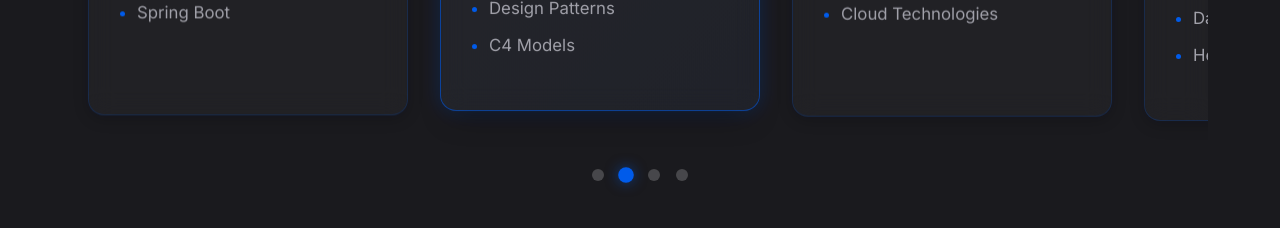
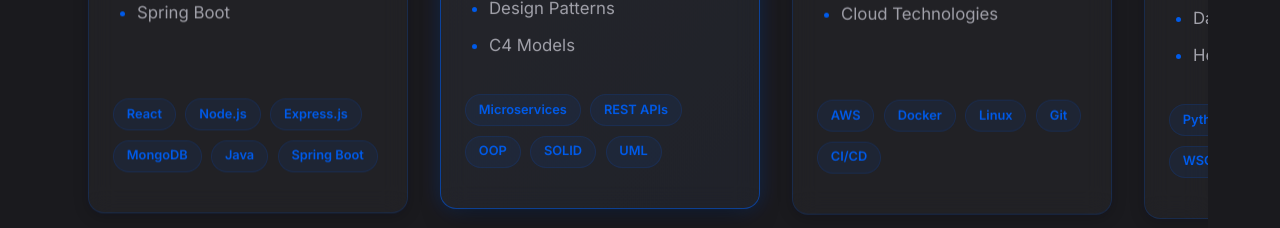
Before and after one commit to nadeera-se22018/mern-portfolio, a React app in the folder frontend/: page / in a window 1280 px wide. Shown: the part 2305-2533 px from the top of the page. Built offline with nearby package versions, Linux system fonts and the light colour scheme; the HTML template or start-up script is replaced by a standard one.

Commit message:
feat: implement interactive Skills component with horizontal slider and card hover effects

```diff
--- a/frontend/src/components/Skills.css
+++ b/frontend/src/components/Skills.css
@@ -262,6 +262,32 @@
     color: var(--accent-color);
 }
 
+.skill-tech-stack {
+    display: flex;
+    flex-wrap: wrap;
+    gap: 0.6rem;
+    margin-top: auto; /* Push to the bottom */
+    padding-top: 1.5rem;
+    width: 100%;
+    justify-content: flex-start;
+}
+
+.skill-tech-badge {
+    background: rgba(0, 91, 234, 0.08);
+    color: var(--accent-color);
+    padding: 0.3rem 0.8rem;
+    border-radius: 50px;
+    font-size: 0.8rem;
+    font-weight: 600;
+    border: 1px solid rgba(0, 91, 234, 0.15);
+    transition: all 0.3s ease;
+}
+
+.skill-card:hover .skill-tech-badge {
+    background: rgba(0, 91, 234, 0.15);
+    border-color: rgba(0, 91, 234, 0.3);
+}
+
 @media (max-width: 768px) {
     .nav-arrow {
         display: none;
--- a/frontend/src/components/Skills.jsx
+++ b/frontend/src/components/Skills.jsx
@@ -5,21 +5,25 @@
     {
         title: 'Full-Stack & Frameworks',
         skills: ['MERN Stack', 'Spring Boot'],
+        techStack: ['React', 'Node.js', 'Express.js', 'MongoDB', 'Java', 'Spring Boot'],
         image: 'https://images.unsplash.com/photo-1555066931-4365d14bab8c?ixlib=rb-4.0.3&auto=format&fit=crop&w=600&q=80'
     },
     {
         title: 'Architecture & Design',
         skills: ['Software Architecture', 'Design Patterns', 'C4 Models'],
+        techStack: ['Microservices', 'REST APIs', 'OOP', 'SOLID', 'UML'],
         image: 'https://images.unsplash.com/photo-1558494949-ef010cbdcc31?ixlib=rb-4.0.3&auto=format&fit=crop&w=600&q=80'
     },
     {
         title: 'Cloud & Infrastructure',
         skills: ['DevOps', 'Cloud Technologies'],
+        techStack: ['AWS', 'Docker', 'Linux', 'Git', 'CI/CD'],
         image: 'https://images.unsplash.com/photo-1451187580459-43490279c0fa?ixlib=rb-4.0.3&auto=format&fit=crop&w=600&q=80'
     },
     {
         title: 'Academic Domains',
         skills: ['Net Centric (Web & Cloud)', 'Data Science & Engineering', 'Health Informatics'],
+        techStack: ['Python', 'R', 'Hadoop', 'WSO2', 'HL7'],
         image: 'https://images.unsplash.com/photo-1532012197267-da84d127e765?ixlib=rb-4.0.3&auto=format&fit=crop&w=600&q=80'
     }
 ];
@@ -70,6 +74,11 @@
                     <li key={i} className="skill-item">{skill}</li>
                 ))}
             </ul>
+            <div className="skill-tech-stack">
+                {category.techStack.map((tech, i) => (
+                    <span className="skill-tech-badge" key={i}>{tech}</span>
+                ))}
+            </div>
         </div>
     );
 };
```
